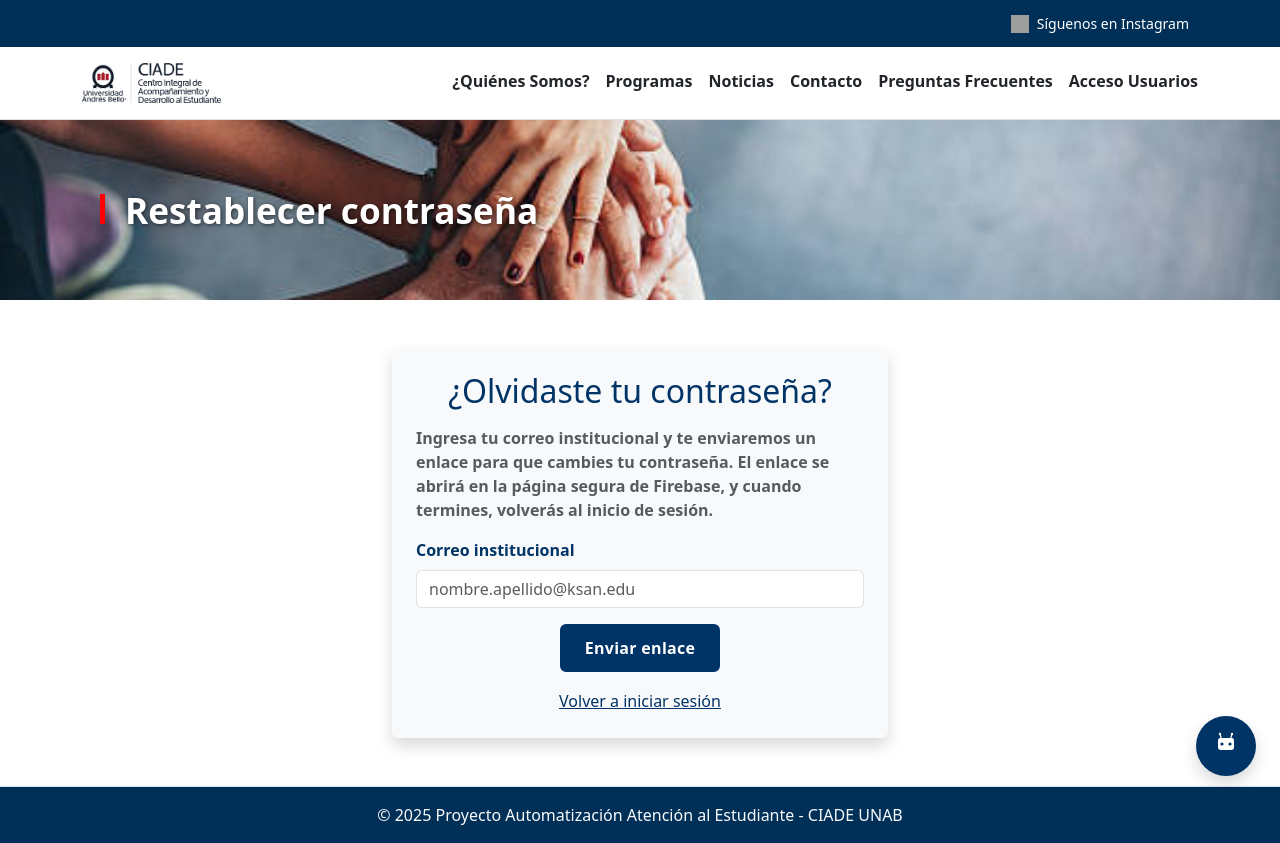
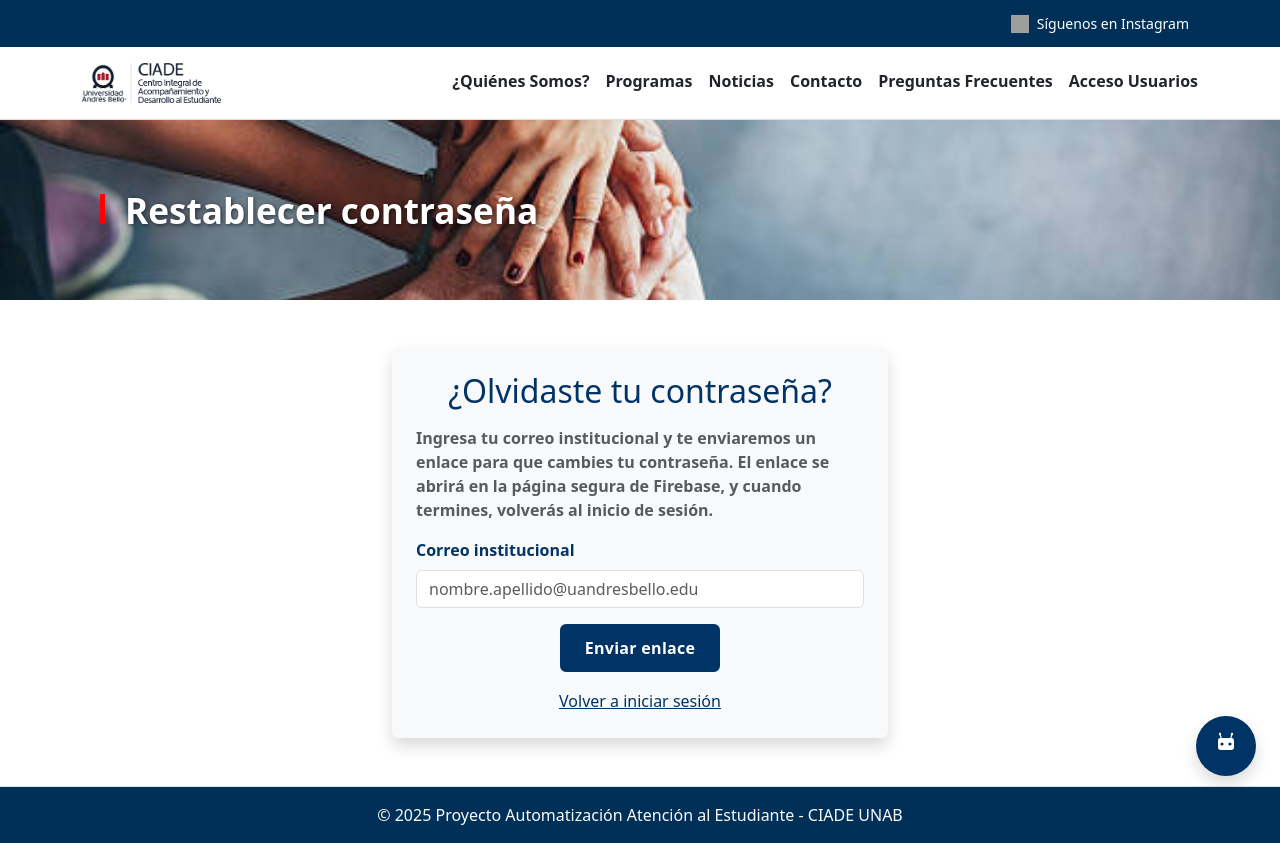
Before and after one commit to YobiObi/ChatbotCIADE, a React (Vite) app in the folder frontend/: page /restablecer in a window 1280 px wide. Built offline with nearby package versions, Linux system fonts and the light colour scheme; no server answers; grey boxes are pictures that could not be loaded.

Commit message:
Validación correo institucional

```diff
--- a/frontend/src/components/Modals/Usuarios/ModalCrearUsuario.jsx
+++ b/frontend/src/components/Modals/Usuarios/ModalCrearUsuario.jsx
@@ -250,7 +250,7 @@ export default function ModalCrearUsuario({ visible, onClose, onUsuarioCreado })
                   <input
                     name="email"
                     type="email"
-                    placeholder="nombre.apellido@ksan.edu"
+                    placeholder="nombre.apellido@uandresbello.edu"
                     className={`form-control ${errorEmail ? "is-invalid" : ""}`}
                     value={form.email}
                     onChange={onChange}
--- a/frontend/src/pages/Usuario/LoginUsuario.jsx
+++ b/frontend/src/pages/Usuario/LoginUsuario.jsx
@@ -28,7 +28,7 @@ export default function LoginUsuario() {
       return "No existe una cuenta con ese correo institucional.";
     }
     if (code === "auth/invalid-email") {
-      return "El correo ingresado no es válido. Revisa el formato nombre.apellido@ksan.edu.";
+      return "El correo ingresado no es válido. Revisa el formato nombre.apellido@uandresbello.edu.";
     }
     if (code === "auth/too-many-requests") {
       return "Demasiados intentos fallidos. Intenta nuevamente en unos minutos o restablece tu contraseña.";
@@ -49,11 +49,11 @@ export default function LoginUsuario() {
 
     if (name === "correo") {
       // 👇 tu formato institucional
-      const regex = /^[a-z]+\.[a-z]+@ksan\.edu$/i;
+      const regex = /^[a-z]+\.[a-z]+@uandresbello\.edu$/i;
       setErrorCorreo(
         regex.test(nextValue)
           ? ""
-          : "Formato inválido: nombre.apellido@ksan.edu"
+          : "Formato inválido: nombre.apellido@uandresbello.edu"
       );
     }
   };
@@ -135,7 +135,7 @@ export default function LoginUsuario() {
             <input
               type="email"
               name="correo"
-              placeholder="nombre.apellido@ksan.edu"
+              placeholder="nombre.apellido@uandresbello.edu"
               className={`form-control ${errorCorreo ? "is-invalid" : ""}`}
               value={formData.correo}
               onChange={handleChange}
--- a/frontend/src/pages/Usuario/RegistroUsuario.jsx
+++ b/frontend/src/pages/Usuario/RegistroUsuario.jsx
@@ -94,8 +94,8 @@ export default function RegistroUsuario() {
     setFormData({ ...formData, [name]: value });
 
     if (name === "correo") {
-      const regex = /^[a-z]+\.[a-z]+@ksan\.edu$/i;
-      setErrorCorreo(regex.test(value) ? "" : "Formato inválido: nombre.apellido@ksan.edu");
+      const regex = /^[a-z]+\.[a-z]+@uandresbello\.edu$/i;
+      setErrorCorreo(regex.test(value) ? "" : "Formato inválido: nombre.apellido@uandresbello.edu");
     }
 
     if (name === "rut") {
@@ -136,7 +136,7 @@ export default function RegistroUsuario() {
         return;
       }
       if (code === "auth/invalid-email") {
-        alert("El correo ingresado no es válido. Revisa el formato nombre.apellido@ksan.edu.");
+        alert("El correo ingresado no es válido. Revisa el formato nombre.apellido@uandresbello.edu.");
         return;
       }
       if (code === "auth/weak-password") {
@@ -278,7 +278,7 @@ export default function RegistroUsuario() {
             <input
               type="email"
               name="correo"
-              placeholder="nombre.apellido@ksan.edu"
+              placeholder="nombre.apellido@uandresbello.edu"
               className={`form-control ${errorCorreo ? "is-invalid" : ""}`}
               value={formData.correo}
               onChange={handleChange}
--- a/frontend/src/pages/Usuario/ResetPassword.jsx
+++ b/frontend/src/pages/Usuario/ResetPassword.jsx
@@ -97,7 +97,7 @@ export default function ResetPassword() {
                   className="form-control"
                   value={email}
                   onChange={(e) => setEmail(e.target.value.trim())}
-                  placeholder="nombre.apellido@ksan.edu"
+                  placeholder="nombre.apellido@uandresbello.edu"
                   required
                 />
               </div>
```
